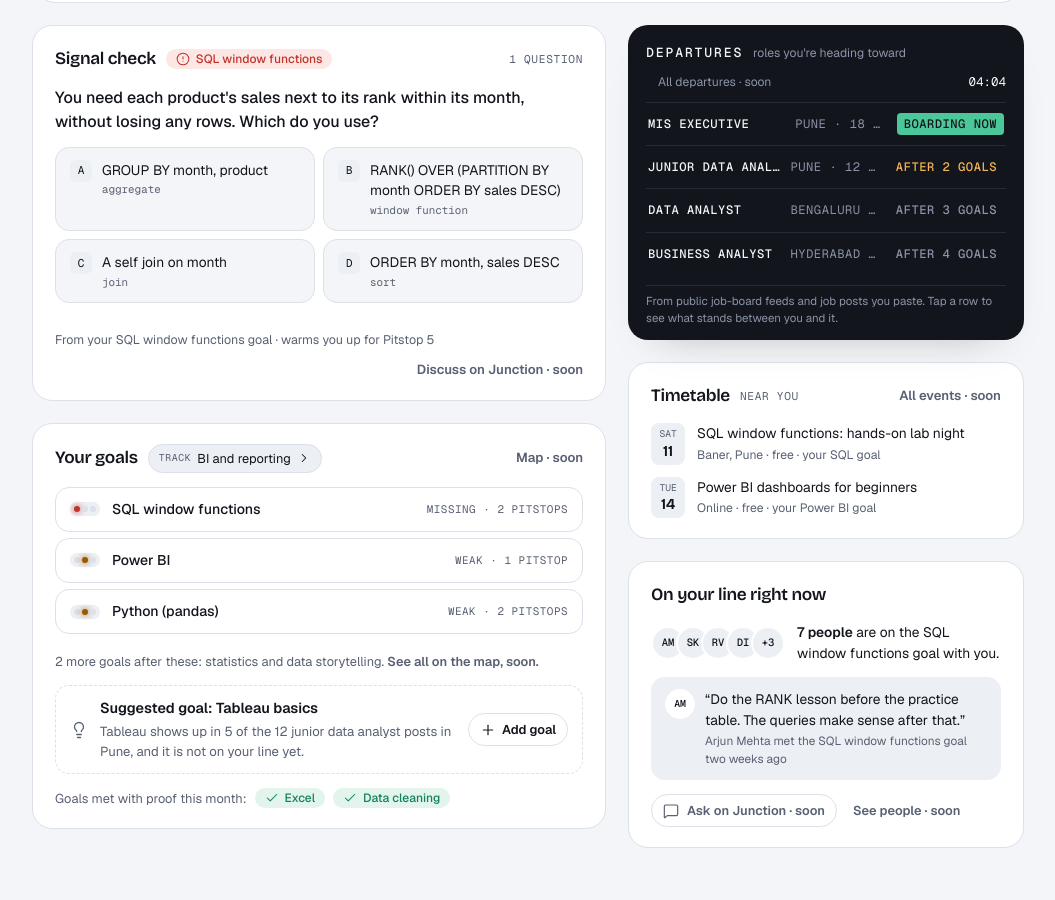
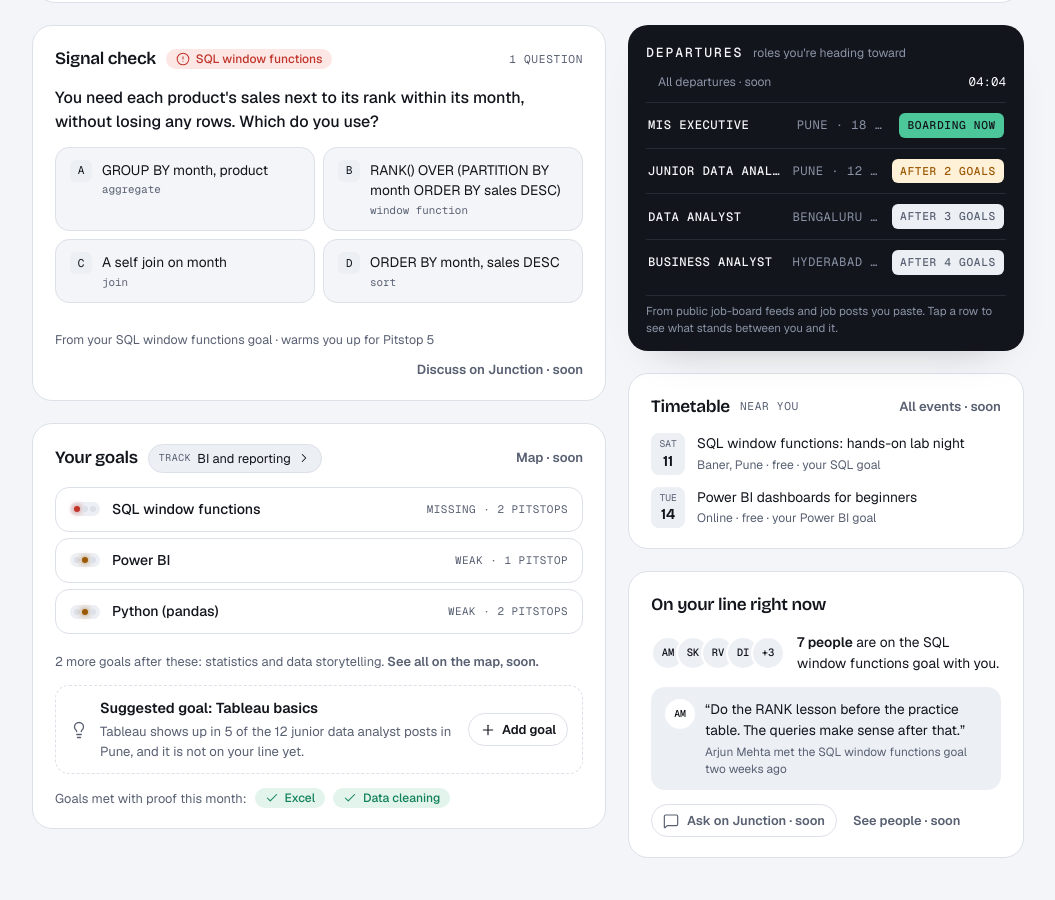
Before and after one commit to eagleboy007/careermetro, a Next.js app: page /design in a window 1280 px wide. Shown: the part 2000-2900 px from the top of the page, without its empty margins (112-1167 px from the left). Built offline with nearby package versions, Linux system fonts and the light colour scheme.

Commit message:
Departure tags as in the prototype: amber and grey tags beside boarding now
Co-Authored-By: Claude Opus 5.5 (1M context) <noreply@anthropic.com>
Claude-Session: https://claude.ai/code/session_0126qhLcSpKuGSyhmRKins2H

```diff
--- a/src/components/today/departures-board.tsx
+++ b/src/components/today/departures-board.tsx
@@ -8,7 +8,8 @@ import type { Departure } from "@/lib/schemas";
 import { departureTone, departureWhen } from "@/lib/today/board";
 
 const CHARS = "ABCDEFGHIJKLMNOPRSTUVWXYZ0123456789";
-const TONE = { now: "bg-board-good text-board", soon: "text-board-warn", later: "text-board-dim" } as const;
+// Matches the prototype: green for boarding now, amber and grey tags for the rest.
+const TONE = { now: "bg-board-good text-board", soon: "bg-warn-soft text-warn", later: "bg-surface-2 text-muted" } as const;
 
 /**
  * Departures: roles the user is heading toward, ordered by gaps left, on a split-flap board (always dark).
@@ -51,7 +52,7 @@ export function DeparturesBoard({ rows, locked = false, allHref }: { rows: Depar
               >
                 <Flap text={r.role} delay={i * 120} className="truncate font-medium" />
                 <span className="hidden truncate text-board-dim sm:block">{r.where}</span>
-                <span className={`whitespace-nowrap rounded-[4px] px-[7px] py-0.5 text-right font-medium ${TONE[departureTone(r.gapsLeft)]}`}>
+                <span className={`whitespace-nowrap rounded-[6px] px-2 py-1 text-right text-[0.7rem] font-medium tracking-[0.06em] ${TONE[departureTone(r.gapsLeft)]}`}>
                   <Flap text={departureWhen(r.gapsLeft)} delay={i * 120 + 200} />
                 </span>
               </button>
```
